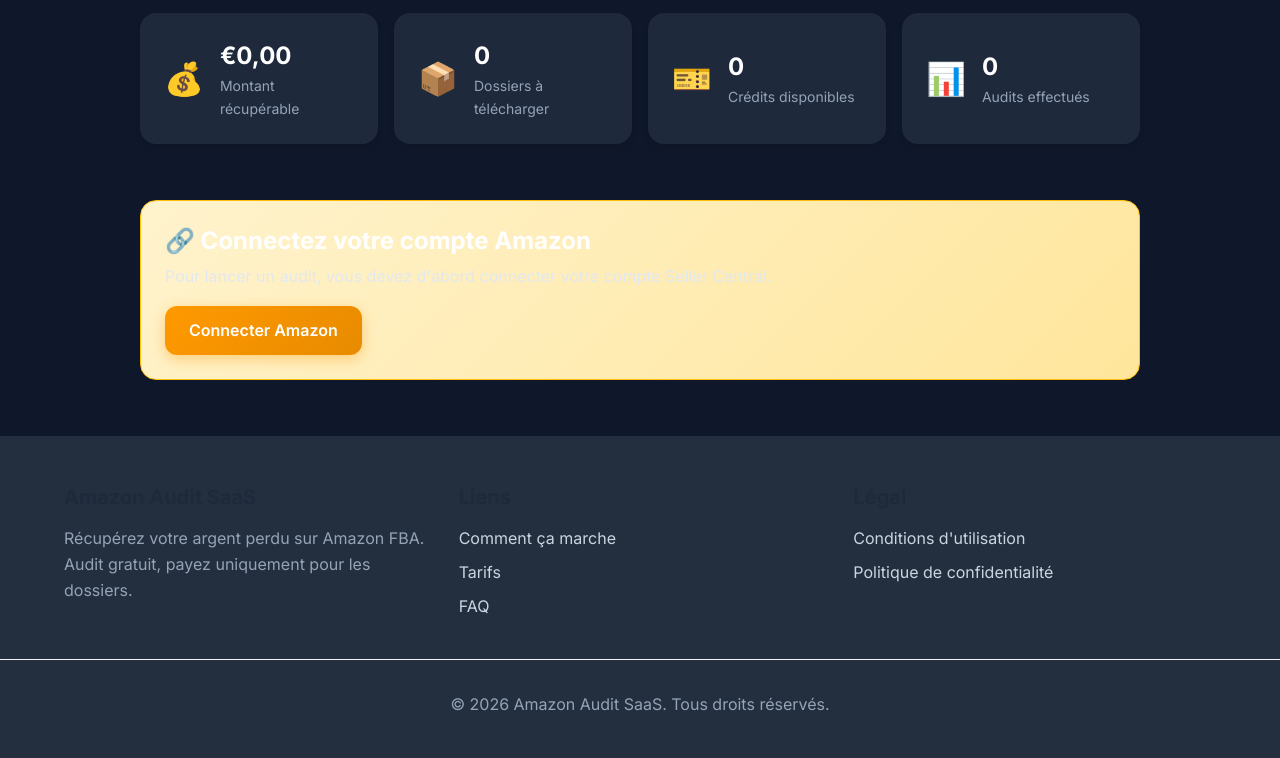
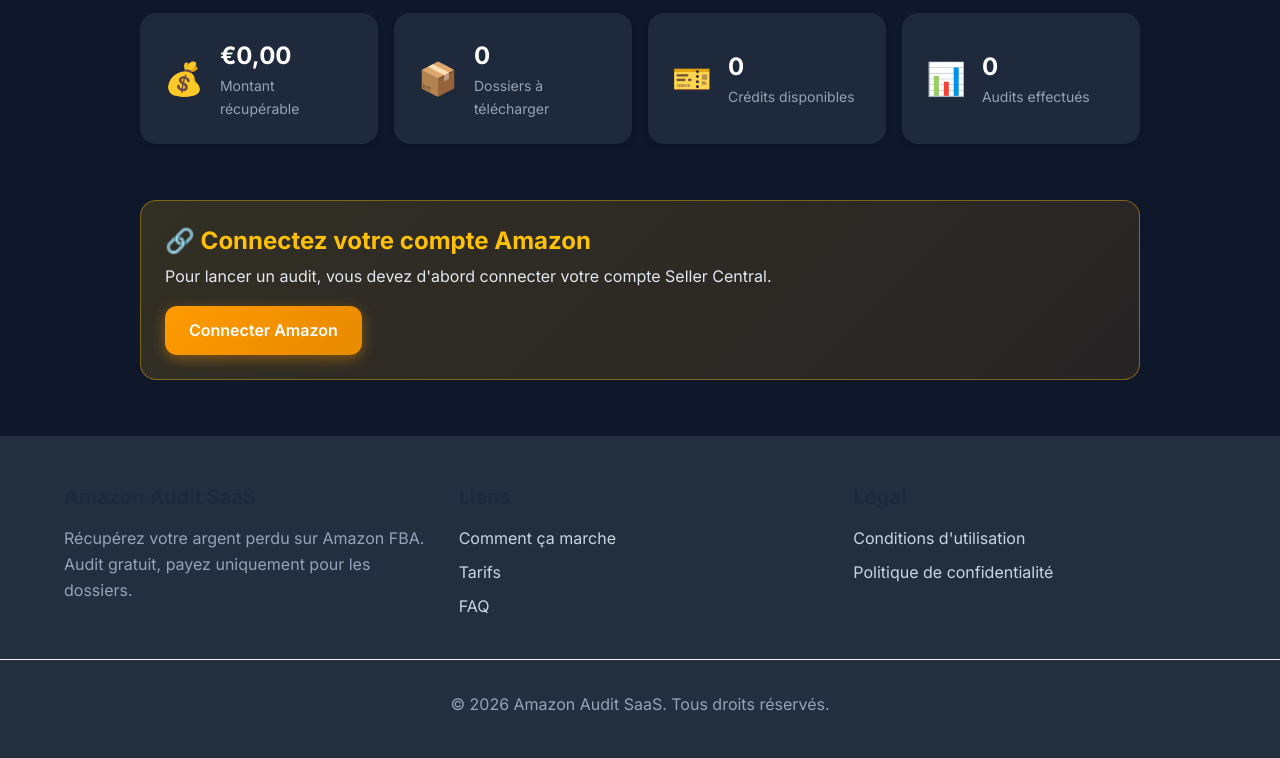
Before and after one commit to Eric9712/amazon-audit-saas, a Django app: page /dashboard/ in a window 1280 px wide. Shown: the part 195-953 px from the top of the page. Run offline with Django 4.2, Linux system fonts and the light colour scheme; the visitor is signed in with stand-in values (Sample User, id 1); data that the repository does not hold is empty.

Commit message:
Fix alert-warning colors for dark mode

```diff
--- a/static/css/main.css
+++ b/static/css/main.css
@@ -521,8 +521,17 @@ p, li, span, div {
 }
 
 .alert-warning {
-  background: linear-gradient(135deg, #fff3cd, #ffe69c);
-  border: 1px solid var(--color-warning);
+  background: linear-gradient(135deg, rgba(255, 193, 7, 0.15), rgba(255, 152, 0, 0.1));
+  border: 1px solid rgba(255, 193, 7, 0.4);
+  color: var(--color-gray-800);
+}
+
+.alert-warning h3 {
+  color: #ffc107;
+}
+
+.alert-warning p {
+  color: var(--color-gray-600);
 }
 
 .alert h3 {
```
